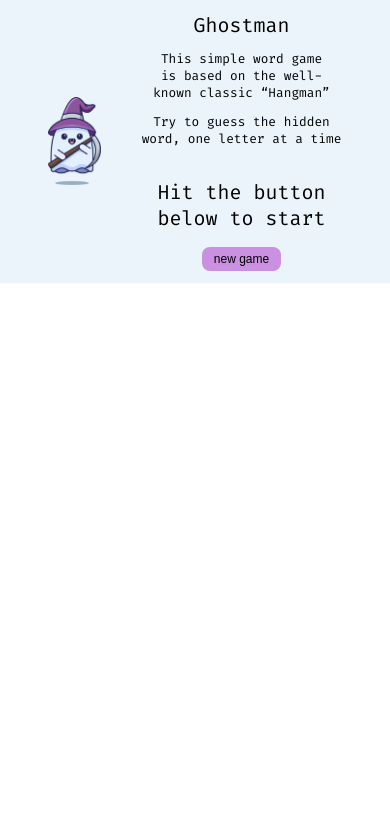
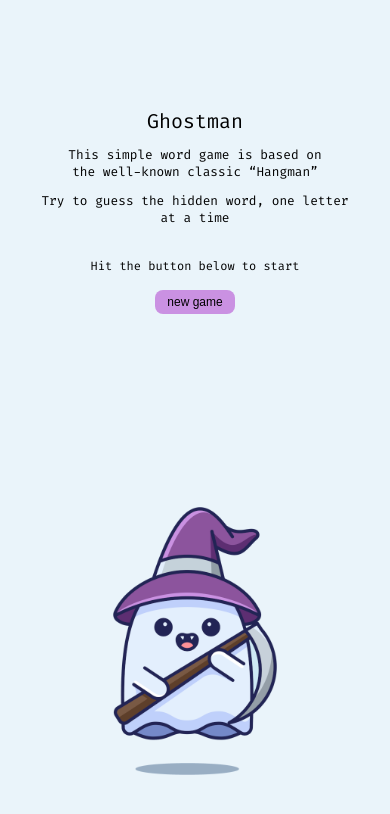
Before and after one commit to d-zienke/Ghostman, a React (Vite) app: page / in a window 390 px wide. Shown: the top 814 px of the page. Built offline with nearby package versions, Linux system fonts and the light colour scheme; no server answers; the database is empty.

Commit message:
Update stylesheets
Game's layout is now more responsive; styling for mobile devices has been upgraded

```diff
--- a/src/Ghostman.jsx
+++ b/src/Ghostman.jsx
@@ -135,7 +135,7 @@ function Ghostman() {
       <section className="Ghostman__status">
         <GameStatus game={game} statusMsg={statusMsg}/>
       </section>
-      <section className="Ghostman__controls">
+      <section className={game.isOn ? "Ghostman__controls" : "Ghostman__controls Ghostman__controls--inactive"}>
         {game.isOn ?
           <>
             <GameOn puzzle={puzzle} chances={chances}/>
--- a/src/assets/css/main.css
+++ b/src/assets/css/main.css
@@ -29,9 +29,6 @@ html {
 }
 
 body {
-  display: flex;
-  justify-content: center;
-  align-items: center;
   font-size: 1rem;
 }
 
@@ -47,6 +44,7 @@ img {
   max-height: 100vh;
   max-width: 100vw;
   margin: 0 auto;
+  padding: 5rem 10rem;
   display: grid;
   grid-template-columns: 30% 70%;
   grid-template-rows: none;
@@ -54,19 +52,41 @@ img {
   column-gap: 1rem;
   position: relative;
 }
+@media (max-width: 600px) {
+  .Ghostman {
+    height: 100vh;
+    padding: 3rem 3rem;
+    grid-template-columns: 100%;
+    grid-template-rows: 50% 50%;
+  }
+}
 .Ghostman__status {
   display: flex;
   flex-direction: column;
   justify-content: center;
   margin-left: 5rem;
 }
+@media (max-width: 600px) {
+  .Ghostman__status {
+    margin-left: 0;
+    order: 2;
+  }
+}
 .Ghostman__picture {
   display: flex;
   justify-content: center;
   align-items: center;
+  height: 75%;
 }
 .Ghostman__picture img {
   max-width: 70%;
+}
+@media (max-width: 600px) {
+  .Ghostman__picture img {
+    max-height: 90%;
+    max-width: 100%;
+    margin-top: 5rem;
+  }
 }
 .Ghostman__message {
   display: flex;
@@ -87,11 +107,28 @@ img {
   height: 100%;
   z-index: 1;
 }
+@media (max-width: 600px) {
+  .Ghostman__controls {
+    order: 1;
+    padding: 0;
+    height: 100%;
+  }
+}
+@media (max-width: 600px) {
+  .Ghostman__controls--inactive {
+    justify-content: center;
+  }
+}
 .Ghostman__button-container {
   display: flex;
   flex-direction: column;
   justify-content: center;
   align-items: center;
+}
+@media (max-width: 600px) {
+  .Ghostman__button-container {
+    margin-bottom: 3rem;
+  }
 }
 .Ghostman__hearts {
   display: flex;
@@ -111,7 +148,12 @@ img {
 .Ghostman__keyboard {
   align-self: center;
   margin-bottom: 4rem;
-  margin-inline: 2rem;
+}
+@media (max-width: 600px) {
+  .Ghostman__keyboard {
+    margin-bottom: 0;
+    width: 90%;
+  }
 }
 .Ghostman__intro {
   display: flex;
@@ -122,8 +164,6 @@ img {
   row-gap: 1.5rem;
   margin-bottom: 4rem;
   padding-inline: 2rem;
-}
-.Ghostman__intro p {
   font-size: 1.6rem;
 }
 .Ghostman__intro p:nth-child(1) {
@@ -132,6 +172,10 @@ img {
 .Ghostman__intro p:nth-child(2) {
   padding-inline: 2rem;
 }
+.Ghostman__word {
+  font-size: 2rem;
+  font-weight: 700;
+}
 .Ghostman__call-to-start {
   justify-self: center;
   display: flex;
@@ -139,7 +183,7 @@ img {
   justify-content: center;
   align-items: center;
   text-align: center;
-  font-size: 2.5rem;
+  font-size: 1.5rem;
   max-width: 70%;
   margin-bottom: 2rem;
 }
--- a/src/assets/scss/_base.scss
+++ b/src/assets/scss/_base.scss
@@ -26,9 +26,9 @@ html {
 }
 
 body {
-    display: flex;
-    justify-content: center;
-    align-items: center;
+    // display: flex;
+    // justify-content: center;
+    // align-items: center;
     font-size: 1rem;
 }
 
--- a/src/assets/scss/components/_Ghostman.scss
+++ b/src/assets/scss/components/_Ghostman.scss
@@ -8,6 +8,7 @@
     max-height: 100vh;
     max-width: 100vw;
     margin: 0 auto;
+    padding: 5rem 10rem;
 
     display: grid;
     grid-template-columns: 30% 70%;
@@ -16,22 +17,40 @@
     column-gap: 1rem;
     position: relative;
 
+    @include mixin.breakpoint(sm) {
+			height: 100vh;
+			padding: 3rem 3rem;
+			grid-template-columns: 100%;
+			grid-template-rows: 50% 50%;
+    }
+
     // 1st of the two main containers -----------------------------------------
     &__status {
         display: flex;
         flex-direction: column;
         justify-content: center;
         margin-left: 5rem;
+
+				@include mixin.breakpoint(sm) {
+					margin-left: 0;
+					order: 2;
+				}
     }
 
     &__picture {
         display: flex;
         justify-content: center;
         align-items: center;
+				height: 75%;
 
         & img {
             max-width: 70%;
-            // max-height: 70%;
+
+						@include mixin.breakpoint(sm) {
+							max-height: 90%;
+							max-width: 100%;
+							margin-top: 5rem;
+						}
         }
     }
 
@@ -55,6 +74,20 @@
         padding-right: 4rem;
         height: 100%;
         z-index: 1;
+
+				@include mixin.breakpoint(sm) {
+					order: 1;
+					padding: 0;
+					height: 100%;
+				}
+
+				&--inactive {
+					@include mixin.breakpoint(sm) {
+						justify-content: center;
+
+					}
+				}
+
     }
 
     &__button-container {
@@ -62,6 +95,10 @@
         flex-direction: column;
         justify-content: center;
         align-items: center;
+
+				@include mixin.breakpoint(sm) {
+					margin-bottom: 3rem;
+				}
     }
 
     // Game is on ---------------------
@@ -86,7 +123,11 @@
     &__keyboard {
         align-self: center;
         margin-bottom: 4rem;
-        margin-inline: 2rem;
+
+				@include mixin.breakpoint(sm) {
+					margin-bottom: 0;
+					width: 90%;
+				}
     }
 
     // Game is off --------------------
@@ -99,10 +140,9 @@
         row-gap: 1.5rem;
         margin-bottom: 4rem;
         padding-inline: 2rem;
+        font-size: 1.6rem;
 
         & p {
-            font-size: 1.6rem;
-
             &:nth-child(1) {
                 font-size: 2.5rem;
             }
@@ -113,6 +153,11 @@
         }
     }
 
+    &__word {
+        font-size: 2rem;
+        font-weight: 700;
+    }
+
     &__call-to-start {
         justify-self: center;
         display: flex;
@@ -120,7 +165,7 @@
         justify-content: center;
         align-items: center;
         text-align: center;
-        font-size: 2.5rem;
+        font-size: 1.5rem;
         max-width: 70%;
         margin-bottom: 2rem;
     }
```
Also changed, not shown: 1 other file (tests, documents, lock files or other folders).
